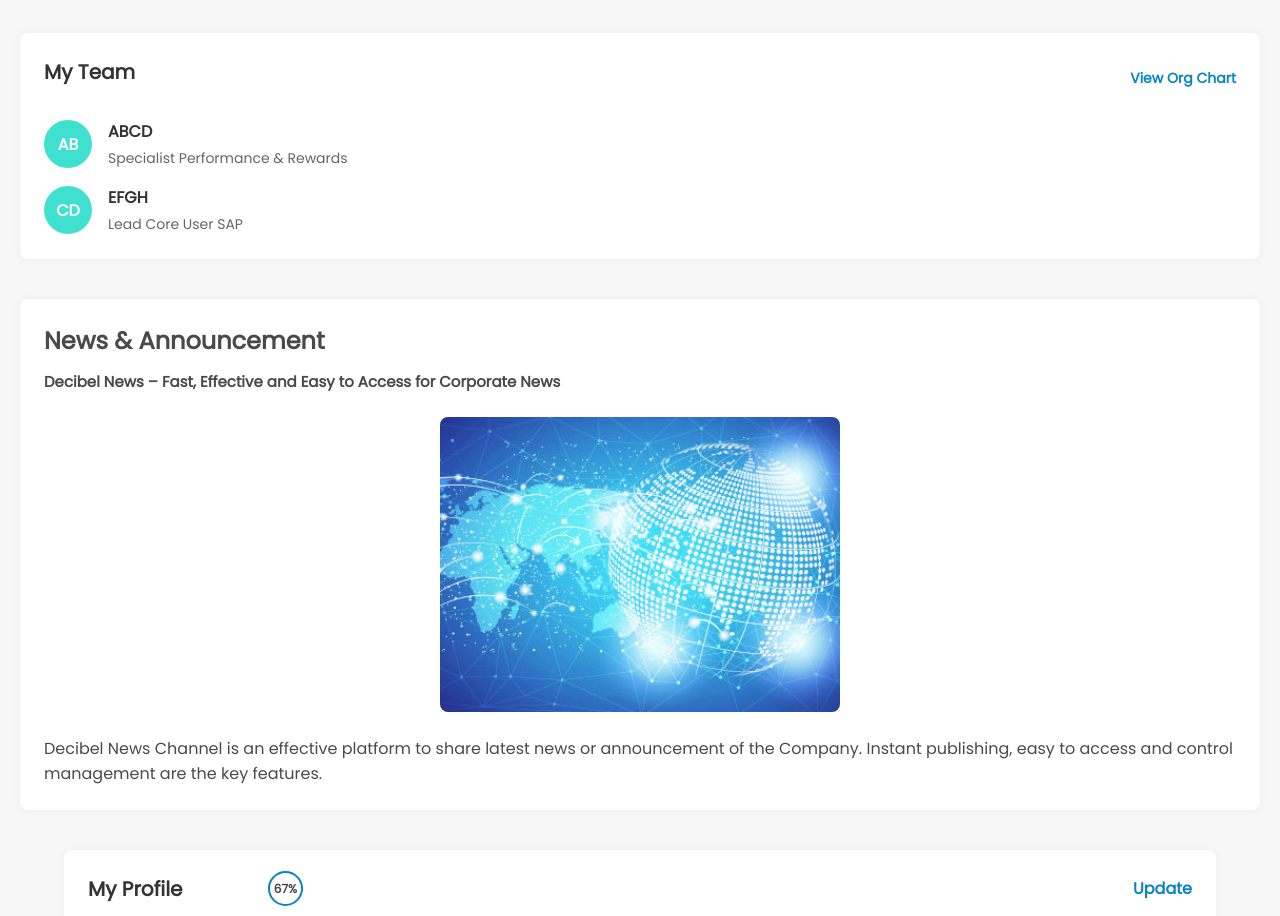
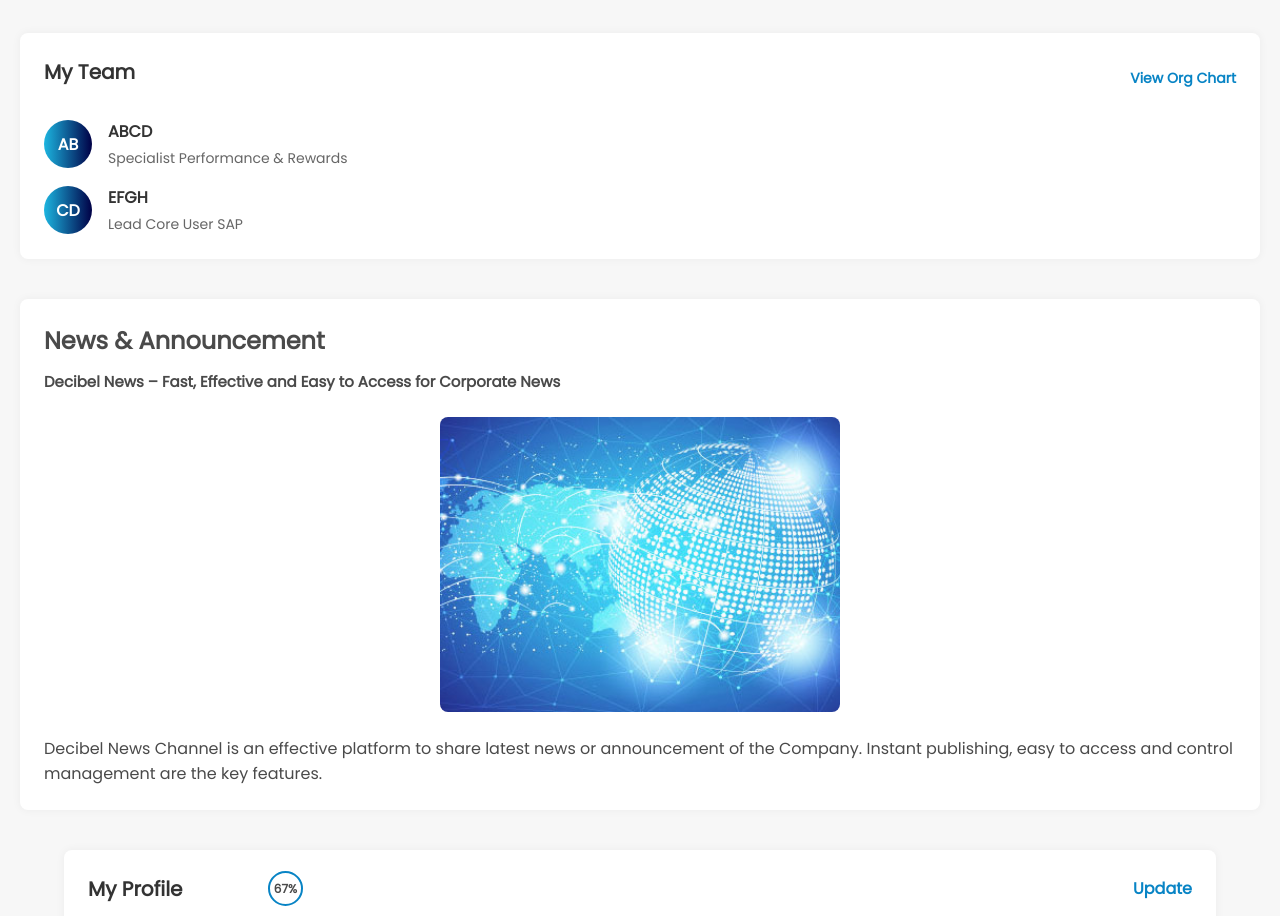
Before and after one commit to gulefatimafaisal/Decibel-HRMS, a plain HTML site: page index.html in a window 1280 px wide. Shown: the part 900-1816 px from the top of the page. Drawn offline with Linux system fonts and the light colour scheme.

Commit message:
Update style.css

```diff
--- a/style.css
+++ b/style.css
@@ -338,7 +338,9 @@ img{
 .circle {
   width: 48px;
   height: 48px;
-  background-color: #40E0D0;
+  background: #000046;
+  background: -webkit-linear-gradient(to right, #1CB5E0, #000046);
+  background: linear-gradient(to right, #1CB5E0, #000046);
   color: white;
   border-radius: 50%;
   display: flex;
```
